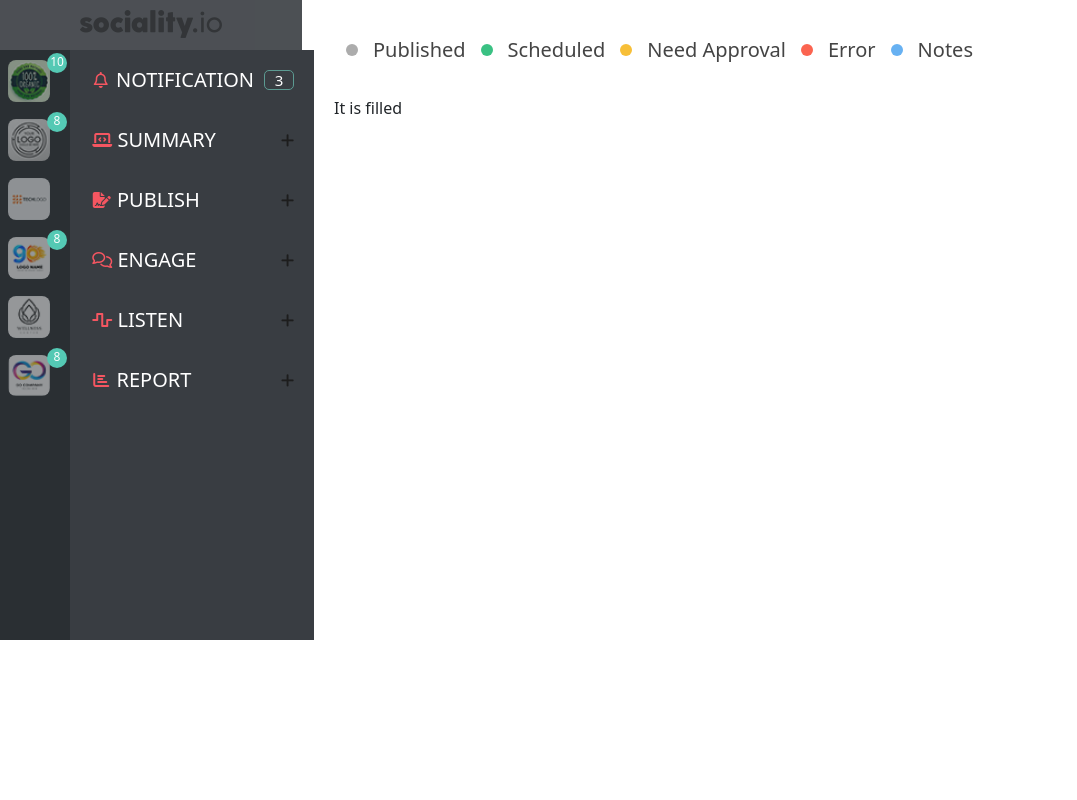
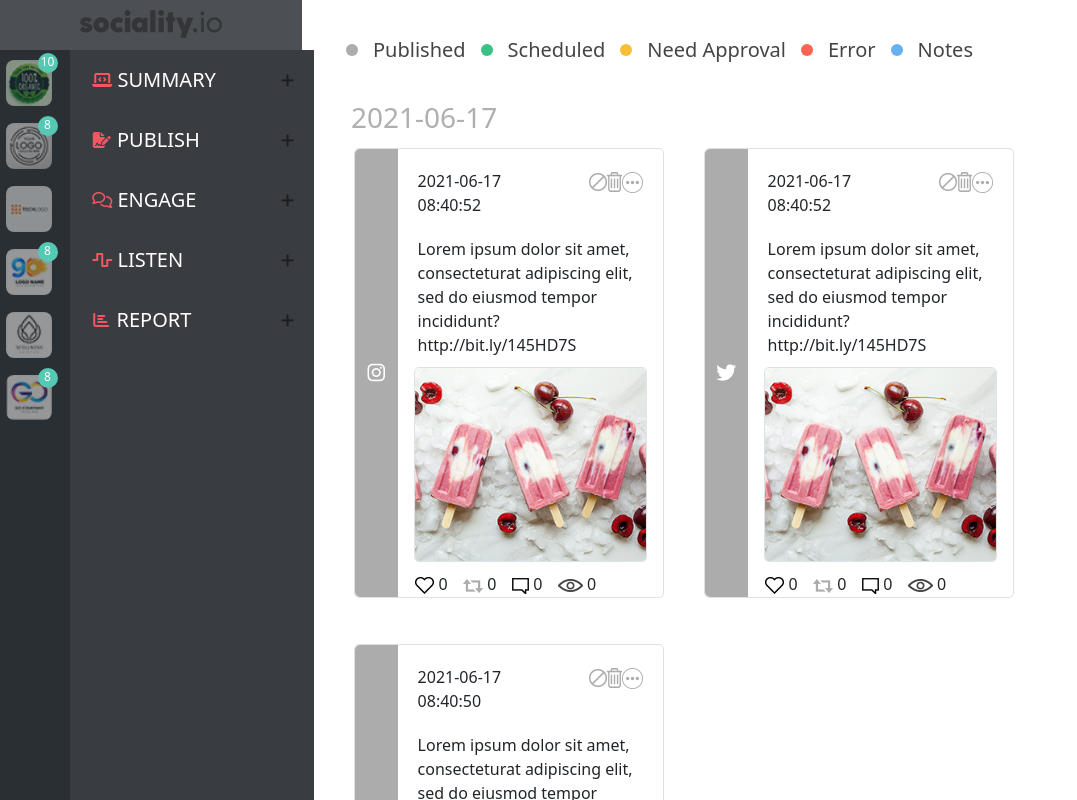
Before and after one commit to AhmedAmin90/sociality-react, a React (Create React App) app: page / in a window 1280 px wide. Shown: the top 800 px of the page, without its empty margins (0-1077 px from the left). Built offline with nearby package versions, Linux system fonts and the light colour scheme.

Commit message:
Refactor some components, Start loading data from the json file

```diff
--- a/src/components/Cards.js
+++ b/src/components/Cards.js
@@ -20,27 +20,64 @@ class Cards extends Component {
     }
     state = {
         dates: {},
-        availableDates : []
+        availableDates : [],
     }
 
 
     render(){
+        const statusColor = ()=> {
+
+            if (this.props.status == 0 ) {
+                return 'need-approval-color'
+            }
+            else if (this.props.status === 1 ) {
+                return 'scheduled-color'
+            }
+            else if (this.props.status === 2 ) {
+                return 'publishing-color'
+            }
+            else if (this.props.status === 3 ) {
+                return 'published-color'
+            }
+            else {
+                return 'error-color'
+            }
+        }
+
+        const socialLogo = ()=> {
+
+            if (this.props.channel === 'instagrambusiness') {
+                return  <div className={`Card-social-icon ${statusColor()}`}>
+                            <i className="fab fa-instagram"></i>
+                        </div>;
+            }
+            else if ( this.props.channel === 'twitter') {
+                return  <div className={`Card-social-icon ${statusColor()}`}>
+                            <i className="fab fa-twitter"></i>
+                        </div>;
+            }
+            else {
+                return  <div className={`Card-social-icon ${statusColor()}`}>
+                            <i className="fab fa-facebook"></i>
+                        </div>;
+            }
+
+
+        }
         return(
 
-            <div className="Card-body border col-4 m-2">
-               <div className="Card-social-icon">
-               <i className="fab fa-twitter"></i>
-               </div>
+            <div className="Card-body border m-2">
+               {socialLogo()}
                <div className="Card-content">
                     <div className="Card-date">
-                        <p>Date</p>
+                        <p>{this.props.publishDate}</p>
                         <ul>
                             <li><img src={Approved}/></li>
                             <li><img src={Delete}/></li>
                             <li><img src={Settings}/></li>
                         </ul>
                     </div>
-                    <p>Lorem ipsum dolor sit amet, consectetur adipiscing elit. Donec sagittis purus elit, nec consectetur quam posuere eu.</p>
+                    <p>{this.props.postBody}</p>
                     <img className="Card-post-img border" src={this.props.img} />
                     <ul className="Card-under-img-icons">
                         <li><img src={LikeTwitter}/> 0 </li>
--- a/src/components/Date.js
+++ /dev/null
@@ -1,11 +0,0 @@
-import React , {Component} from 'react';
-import '../style/Date.css'
-class Date extends Component {
-    render() {
-        return (
-            <h3 className="Date">{this.props.date}</h3>
-        )
-    }
-}
-
-export default Date;
--- a/src/components/Layout.js
+++ b/src/components/Layout.js
@@ -2,7 +2,7 @@ import React , {Component} from 'react';
 import axios from 'axios';
 import Buttons from './Buttons';
 import Tabs from './Tabs';
-import Date from './Date';
+import Sections from './Sections';
 import Cards from './Cards';
 import Status from './Status';
 import logo from '../assests/imgs/logo.png';
@@ -62,31 +62,11 @@ class Layout extends Component {
 
 
 
-    async componentDidMount(){
-        const getData = await axios.get('./data.json');
-        const data = await getData.data['posts_by_date'];
-        this.setState({
-        dates: {...data} ,
-        isLoading: false});
-    }
-
-
-
     render(){
 
-        const {isLoading} = this.state
-        if (isLoading) {
-          return <div className="App"> Loading...</div>;
-        }
         const tabs = this.state.tabs.map(tab => (
-            <Tabs key={tab.id} logo={tab.logo} name={tab.name} notifictaion={tab.not}/>
+            <Tabs key={tab.id} logo={tab.logo} name={tab.name} notifictaion={tab.not} tabClick={this.handleTabClick}/>
         ))
-
-        const cards =  Object.keys(this.state.dates).map((date)=>{
-
-                <Date date={date} />
-
-            })
 
         return(
             <div className="Layout">
@@ -101,7 +81,7 @@ class Layout extends Component {
                                 {tabs}
                             </div>
                             <div className="Layout-btns-area p-0 col-9 ">
-                                <Buttons title="notification" icon="far fa-bell" notification={3} />
+
                                 <Buttons title="summary" icon="fas fa-laptop-code"/>
                                 <Buttons title="publish" icon="fas fa-file-signature" />
                                 <Buttons title="engage" icon="far fa-comments"/>
@@ -120,8 +100,7 @@ class Layout extends Component {
                                 <Status color="#67b1f2" status="notes" />
                             </ul>
                         <div className="Layout-Cards-area row">
-
-                            {this.state.dates ? "It is filled" : "It is empty"}
+                            <Sections />
 
                         </div>
                     </div>
--- /dev/null
+++ b/src/components/Sections.js
@@ -0,0 +1,49 @@
+import React , {Component} from 'react';
+import '../style/Sections.css';
+import Cards from './Cards';
+import axios from 'axios';
+class Sections extends Component {
+
+    state = {
+        postsDates: [],
+        posts: {},
+        channels: ['instagrambusiness' , 'twitter' , 'facebook']
+    }
+
+
+    async componentDidMount(){
+        const getData = await axios.get('./data.json');
+        const data = await getData.data['posts_by_date'];
+        this.setState({
+        posts: {...data}});
+        this.setState({postsDates: Object.keys(data)})
+    }
+
+    render() {
+        const renderPosts = this.state.postsDates.map(date=>
+            <div>
+                <h3 className="Sections-title-date">{date}</h3>
+                <div className="row">
+                {this.state.posts[date].map(post=> {
+                    console.log(post)
+                    return <div className="Card-main">
+                        <Cards publishDate={post['published_at']}
+                        postBody={post['entry']['message']}
+                        channel={post['account']['channel']}
+                        status={post['status']} />
+                        </div>
+                        })}
+                       </div>
+             </div>
+            );
+        return (
+            <div>
+                {renderPosts}
+
+            </div>
+
+        )
+    }
+}
+
+export default Sections;
--- a/src/components/Tabs.js
+++ b/src/components/Tabs.js
@@ -1,5 +1,6 @@
 import React , {Component} from 'react';
 import Buttons from './Buttons';
+import axios from 'axios';
 import '../style/Tabs.css';
 import logo from '../assests/imgs/logo-1.png'
 
@@ -36,8 +37,17 @@ static defaultProps = {
             title:"report",
             icon:"fas fa-chart-bar"
         }
-    ]
+    ],
+    dates: {}
     }
+
+
+    async componentDidMount(){
+        const getData = await axios.get('./data.json');
+        const data = await getData.data['posts_by_date'];
+        this.setState({dates: {...data}});
+    }
+
 
 
 
@@ -45,14 +55,6 @@ static defaultProps = {
         this.setState({
         isClicked: !this.state.isClicked ,
         notifictaion: false});
-        // const btnArea = document.querySelector('.Layout-btns-area');
-        // const newDiv = document.createElement('div');
-        // newDiv.className = "Buttons-notification"
-        // newDiv.innerHTML =
-        // <div>
-        //     <Buttons title="summary" icon="fas fa-laptop-code"/>
-        // </div>
-        // btnArea.insertAdjacentHTML('afterbegin' , newDiv)
     }
 
 
@@ -65,7 +67,9 @@ static defaultProps = {
                 <div className={`Tabs-hidden ${hiddenDiv}`}></div>
                 <div className="Tabs-img">
                     <div className={notificationSeen}>{this.props.notifictaion}</div>
-                    <img src={this.props.logo} onClick={this.handleClick} className={tabClicked} />
+                    <a onClick={this.handleClick} className={tabClicked} >
+                        <img src={this.props.logo} />
+                    </a>
                 </div>
             </div>
         )
--- a/src/style/Cards.css
+++ b/src/style/Cards.css
@@ -6,13 +6,30 @@
 }
 
 .Card-social-icon {
-    width: 10%;
-    background-color: #f7bf38;
+    width: 50px;
     border-bottom-left-radius: 5px;
     border-top-left-radius: 5px;
     display: flex;
     justify-content: center;
     align-items: center;
+}
+
+
+.need-approval-color {
+    background-color: #f7bf38;
+}
+
+.scheduled-color{
+    background-color: #3ac183;
+}
+
+.published-color ,
+.publishing-color {
+    background-color: #acacac;
+}
+
+.error-color {
+    background-color: #fb6450;
 }
 
 .Card-social-icon i {
--- a/src/style/Date.css
+++ /dev/null
@@ -1,5 +0,0 @@
-.Date {
-    color: #afafaf;
-    text-transform: capitalize;
-    text-align: left;
-}
--- a/src/style/Layout.css
+++ b/src/style/Layout.css
@@ -1,5 +1,4 @@
 .Layout {
-    height: 50vw;
     overflow:hidden;
 }
 
@@ -39,40 +38,6 @@
     color: #444444;
 }
 
-/* .Layout-status-list-dot-1 {
-    background-color: #acacac ;
-    width: 12px;
-    height: 12px;
-    border-radius: 50%;
-}
-
-.Layout-status-list-dot-2 {
-    background-color: #3ac183 ;
-    width: 12px;
-    height: 12px;
-    border-radius: 50%;
-}
-
-.Layout-status-list-dot-3 {
-    background-color: #f7bf38 ;
-    width: 12px;
-    height: 12px;
-    border-radius: 50%;
-}
-
-.Layout-status-list-dot-4 {
-    background-color: #fb6450 ;
-    width: 12px;
-    height: 12px;
-    border-radius: 50%;
-}
-
-.Layout-status-list-dot-5 {
-    background-color: #67b1f2 ;
-    width: 12px;
-    height: 12px;
-    border-radius: 50%;
-} */
 
 .Layout-status-list-dot {
     width: 12px;
--- /dev/null
+++ b/src/style/Sections.css
@@ -0,0 +1,12 @@
+.Sections-title-date {
+    color: #afafaf;
+    text-transform: capitalize;
+    text-align: left;
+    margin: 5px 0;
+    padding: 0 5px;
+}
+
+.Card-main {
+    width: 350px;
+    margin-bottom: 30px;
+}
--- a/src/style/Tabs.css
+++ b/src/style/Tabs.css
@@ -4,17 +4,19 @@
 }
 
 .Tabs-img {
-    width: 80%;
-
+    width: 80px;
     margin: 5px auto;
+    position: relative;
 }
 
-.Tabs img {
-    width: 100%;
+.Tabs-img img {
+    width: 50px;
     border-radius: 10px;
     padding: 2px;
     margin-top: 3px;
     cursor: pointer;
+    background-position: center;
+    background-size: cover;
 }
 
 .tabClicked {
@@ -51,7 +53,8 @@
     border-radius: 50%;
     background-color: #54c9b4;
     position: absolute;
-    left: 47px;
+    top: 0;
+    right: 0;
     color: white;
     margin-top: -2px;
     font-size: 12px;
```
